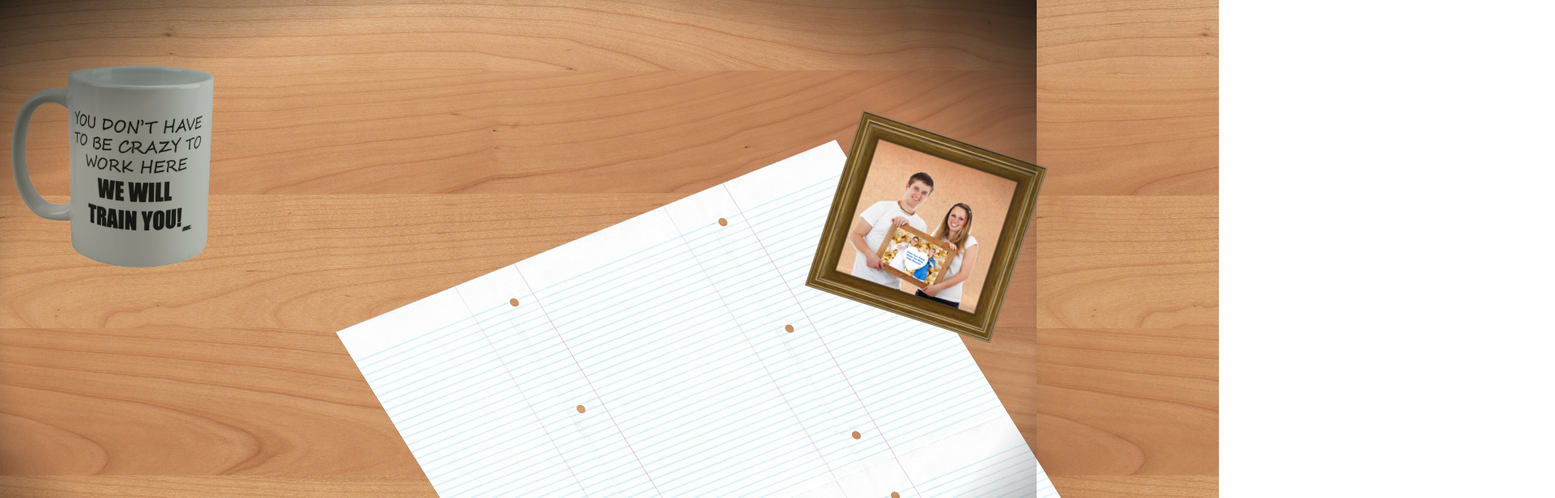
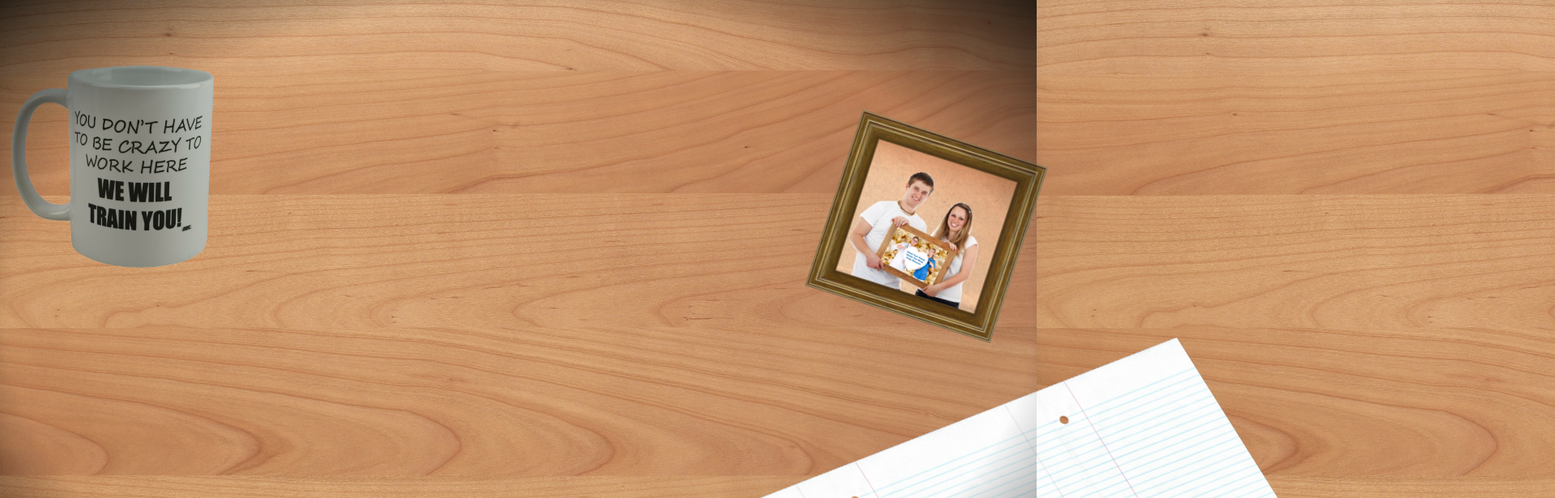
Before and after one commit to fenceFoil/destination-wuhan, a Vue app in the folder src/game/: page / in a window 1280 px wide. Shown: the top 616 px of the page at 81% size, 1920 px wide, since content can reach past the window. Built offline with nearby package versions, Linux system fonts and the light colour scheme; a web font is replaced by a local one.

Commit message:
We may revert this one

```diff
--- a/src/game/src/App.vue
+++ b/src/game/src/App.vue
@@ -32,7 +32,7 @@ html {
   background-size: cover;
   background-repeat: no-repeat;
   background-attachment: fixed;
-  overflow:hidden;
+  /*overflow:hidden;*/
 }
 
 </style>
--- a/src/game/src/components/HelloWorld.vue
+++ b/src/game/src/components/HelloWorld.vue
@@ -1,14 +1,14 @@
 <template>
   <div>
-    <div id="vignette"></div>
+    <div id="vignette"/>
     <div id="family">
       <img src="../assets/my-recursive-family.jpg" />
     </div>
     <audio id="heartbeat" src="../assets/heartbeat.mp3" autoplay=true loop=true />
     <div class="paper-container">
+    </div>
     <textarea class="paper" rows="30" cols="80">
     </textarea>
-    </div>
     <div id="cup" v-drag>
       <button @mousedown="coffeeCupButtonDown" @mouseleave="coffeeCupButtonLeave">
         <img src="../assets/coffee-cup.png" />
@@ -72,13 +72,24 @@ a {
 
 }
 
-.paper-container{
-  transform: scale3d(.25,.25,.25);
+.paper{
+  /*transform: scale3d(.25,.25,.25);*/
   position:absolute;
-  top:-20%;
-  left:0%;
-  right:-20%;
-  bottom:0%;
+  /*top:20%;
+  left:20%;*/
+  top: -120vh;
+  left: -12vw;
+  z-index: 50;
+
+  transform: rotate3d(1, 1, 1, -45deg) scale3d(0.25, 0.25, 0.25);
+  transition: 1s ease-in-out;
+}
+
+.paper:focus {
+  top: -120vh;
+  left: -25vw;
+  transform: scale3d(0.4, 0.4, 0.4);
+  transition: 1s ease-in-out;
 }
 
 #cup {
@@ -118,7 +129,6 @@ a {
   background-attachment: fixed;
 
   opacity:1;
-  transform: rotate3d(1, 1, 1, -45deg);
 
 /*  -moz-animation-name: spin;
     -moz-animation-duration: 4000ms;
```
Also changed, not shown: src/game/src/assets/A-BAT.png (added).
